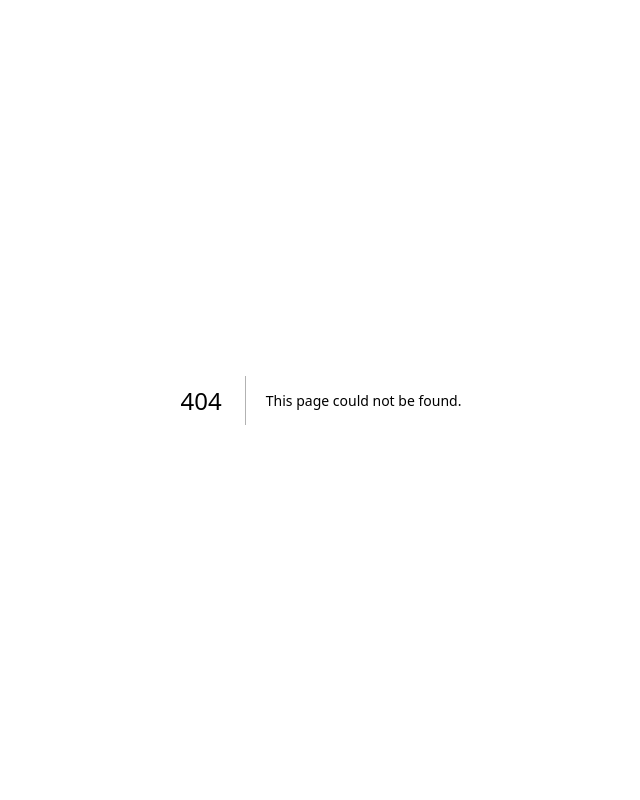
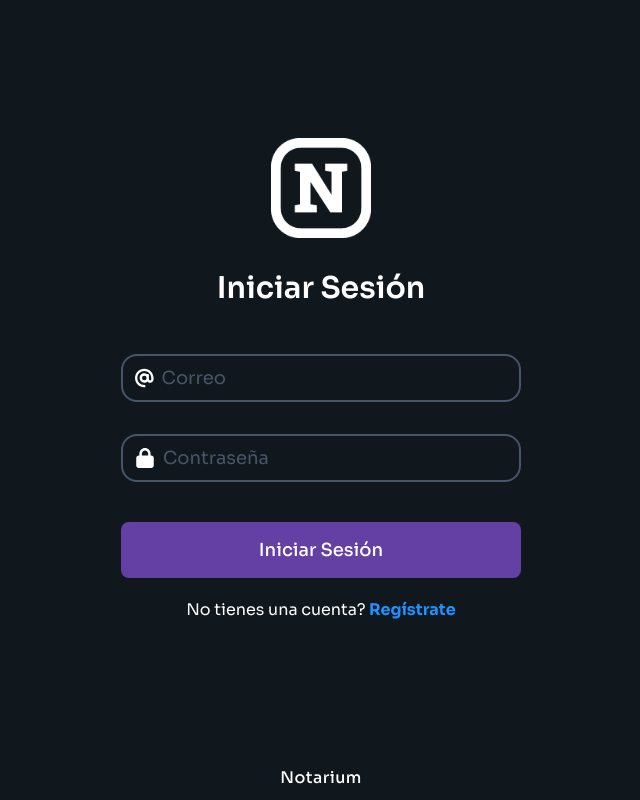
Before and after one commit to Estebanespg/NotariumWebApp, a Next.js app: page /signins in a window 1280 px wide. Before the commit this address had no page. Shown: the whole page, without its empty margins (319-959 px from the left). Built offline with nearby package versions, Linux system fonts and the light colour scheme; no server answers.

Commit message:
commit before disaster...

```diff
--- a/app/layout.jsx
+++ b/app/layout.jsx
@@ -1,5 +1,6 @@
 import { Sora } from "next/font/google";
 import "./globals.css";
+import { AuthContextProvider } from "@/context/AuthContext";
 
 const soraSans = Sora({ subsets: ["latin"] });
 
@@ -8,11 +9,13 @@
 export default function RootLayout({ children }) {
   return (
     <html lang="en">
-      <body
-        className={`${soraSans.className} antialiased`}
-      >
-        {children}
-      </body>
+      <AuthContextProvider>
+        <body
+          className={`${soraSans.className} antialiased`}
+        >
+          {children}
+        </body>
+      </AuthContextProvider>
     </html>
   );
 }
--- a/app/main/layout.jsx
+++ b/app/main/layout.jsx
@@ -7,7 +7,6 @@
 
 export default function MainLayout({ children }) {
   const currentRoute = usePathname();
-  console.log(currentRoute);
 
   return (
     <>
--- a/app/main/students/page.jsx
+++ b/app/main/students/page.jsx
@@ -1,11 +1,17 @@
+"use client";
+
 import StudentCard from "@/components/StudentCard";
+import { useAuth } from "@/context/AuthContext";
 
 export default function Students() {
+  const { user } = useAuth();
+  console.log(user);
+
   return (
     <div className="flex flex-col items-center">
       <div className="flex flex-col items-center mb-2">
         <p className="text-2xl font-semibold">Estudiantes del usuario:</p>
-        <p className="">email@email.com</p>
+        <p className="">a</p>
       </div>
       <StudentCard />
     </div>
--- a/app/SignUp/page.jsx
+++ b/app/signins/page.jsx
@@ -6,19 +6,66 @@
 import * as Yup from 'yup';
 import { FaAt, FaLock } from "react-icons/fa6";
 import Link from "next/link";
+import { signInWithEmailAndPassword } from 'firebase/auth';
+import { auth } from '../../firebase';
+import { useRouter } from "next/navigation";
 
-export default function SignUp() {
+export default function SignIn() {
+  const router = useRouter();
+
   // VALIDATION
-  const SignUpSchema = Yup.object().shape({
+  const SignInSchema = Yup.object().shape({
     email: Yup.string()
-      .email('Correo Inválido')
-      .required('Por favor ingresa un correo!')
-      .matches(/^[a-zA-Z0-9.!#$%&'*+/=?^_`{|}~-]+@[a-zA-Z0-9-]+(?:\.[a-zA-Z0-9-]+)*$/, "El formato del correo electrónico es inválido"),
+      .required('Por favor ingresa un correo!'),
     password: Yup.string()
-      .min(8, 'Muy corta!')
-      .required('Por favor ingresa una contraseña!')
-      .matches(/^(?=.*?[A-Z])(?=.*?[a-z])(?=.*?[0-9])(?=.*?[#?!@$%^&*-]).{8,}$/, "La contraseña debe tener al menos 8 caracteres, incluyendo una mayúscula, un número y un símbolo especial."),
+      .required('Por favor ingresa tu contraseña!'),
   });
+
+  // HANDLE SIGNIN
+  const handleSignIn = async (values) => {
+    try {
+      await signInWithEmailAndPassword(auth, values.email, values.password);
+      // Toast.show({
+      //   type: 'info',
+      //   text1: 'Iniciar Sesión',
+      //   text2: 'Bienvenido de vuelta! 👋'
+      // });
+      console.log(values.email);
+      console.log(values.password);
+      router.push("/main/students");
+      // router.replace("/Students");
+    } catch (error) {
+      if (error.code === 'auth/invalid-credential') {
+        console.log(error);
+        // Toast.show({
+        //   type: 'error',
+        //   text1: 'Correo y/o contraseña incorrectos',
+        //   text2: `Código de error: \n${error.code}`
+        // });
+      } else if (error.code === 'auth/invalid-email') {
+        console.log(error);
+        // Toast.show({
+        //   type: 'error',
+        //   text1: 'Correo inválido',
+        //   text2: `Código de error: \n${error.code}`
+        // });
+      } else if (error.code === 'auth/network-request-failed') {
+        console.log(error);
+        // Toast.show({
+        //   type: 'error',
+        //   text1: 'Conéctate a Internet',
+        //   text2: `Comprueba la conexión. \nCodigo de error: \n${error.code}`
+        // });
+      } else {
+        console.log(error);
+        // Toast.show({
+        //   type: 'error',
+        //   text1: 'Error',
+        //   text2: `Código de error: \n${error.code}`
+        // });
+      }
+    }
+  }
 
   return (
     <div className="w-screen h-dvh flex flex-col justify-center items-center">
@@ -27,13 +74,13 @@
         <Image src={icon} width="100" height="100" alt="Notarium Logo" />
 
         {/* TITLE */}
-        <p className="text-3xl font-semibold mt-8 mb-12">Registrarse</p>
+        <p className="text-3xl font-semibold mt-8 mb-12">Iniciar Sesión</p>
 
         {/* FORM */}
         <Formik
           initialValues={{ email: "", password: "" }}
-          validationSchema={SignUpSchema}
-        // onSubmit={handleSignIn}
+          validationSchema={SignInSchema}
+          onSubmit={handleSignIn}
         >
           {({ handleChange, handleBlur, handleSubmit, isValid, values }) => (
             <>
@@ -81,11 +128,12 @@
 
               {/* BUTTON */}
               <button
+                type="submit"
                 disabled={!isValid}
                 className={`w-full h-14 ${isValid ? 'bg-[#6440a5] hover:bg-[#7d56c7]' : 'bg-[#8067ad] cursor-not-allowed'} font-medium border-none rounded-lg items-center justify-center mb-5`}
                 onClick={handleSubmit}
               >
-                <p className="color-white text-lg">Registrarse</p>
+                <p className="color-white text-lg">Iniciar Sesión</p>
               </button>
             </>
           )}
@@ -93,9 +141,9 @@
 
         {/* TEXT */}
         <p className="text-white mb-10">
-          Ya tienes una cuenta?
-          <Link href="/signin">
-            <span className="text-[#1E90FF] font-bold"> Inicia Sesión</span>
+          No tienes una cuenta?
+          <Link href="/signup">
+            <span className="text-[#1E90FF] font-bold"> Regístrate</span>
           </Link>
         </p>
 
--- a/app/SignIn/page.jsx
+++ b/app/signups/page.jsx
@@ -7,13 +7,17 @@
 import { FaAt, FaLock } from "react-icons/fa6";
 import Link from "next/link";
 
-export default function SignIn() {
+export default function SignUp() {
   // VALIDATION
-  const SignInSchema = Yup.object().shape({
+  const SignUpSchema = Yup.object().shape({
     email: Yup.string()
-      .required('Por favor ingresa un correo!'),
+      .email('Correo Inválido')
+      .required('Por favor ingresa un correo!')
+      .matches(/^[a-zA-Z0-9.!#$%&'*+/=?^_`{|}~-]+@[a-zA-Z0-9-]+(?:\.[a-zA-Z0-9-]+)*$/, "El formato del correo electrónico es inválido"),
     password: Yup.string()
-      .required('Por favor ingresa tu contraseña!'),
+      .min(8, 'Muy corta!')
+      .required('Por favor ingresa una contraseña!')
+      .matches(/^(?=.*?[A-Z])(?=.*?[a-z])(?=.*?[0-9])(?=.*?[#?!@$%^&*-]).{8,}$/, "La contraseña debe tener al menos 8 caracteres, incluyendo una mayúscula, un número y un símbolo especial."),
   });
 
   return (
@@ -23,12 +27,12 @@
         <Image src={icon} width="100" height="100" alt="Notarium Logo" />
 
         {/* TITLE */}
-        <p className="text-3xl font-semibold mt-8 mb-12">Iniciar Sesión</p>
+        <p className="text-3xl font-semibold mt-8 mb-12">Registrarse</p>
 
         {/* FORM */}
         <Formik
           initialValues={{ email: "", password: "" }}
-          validationSchema={SignInSchema}
+          validationSchema={SignUpSchema}
         // onSubmit={handleSignIn}
         >
           {({ handleChange, handleBlur, handleSubmit, isValid, values }) => (
@@ -77,11 +81,12 @@
 
               {/* BUTTON */}
               <button
+                type="submit"
                 disabled={!isValid}
                 className={`w-full h-14 ${isValid ? 'bg-[#6440a5] hover:bg-[#7d56c7]' : 'bg-[#8067ad] cursor-not-allowed'} font-medium border-none rounded-lg items-center justify-center mb-5`}
                 onClick={handleSubmit}
               >
-                <p className="color-white text-lg">Iniciar Sesión</p>
+                <p className="color-white text-lg">Registrarse</p>
               </button>
             </>
           )}
@@ -89,9 +94,9 @@
 
         {/* TEXT */}
         <p className="text-white mb-10">
-          No tienes una cuenta?
-          <Link href="/signup">
-            <span className="text-[#1E90FF] font-bold"> Regístrate</span>
+          Ya tienes una cuenta?
+          <Link href="/signin">
+            <span className="text-[#1E90FF] font-bold"> Inicia Sesión</span>
           </Link>
         </p>
 
--- /dev/null
+++ b/context/AuthContext.js
@@ -0,0 +1,28 @@
+"use client";
+
+import { createContext, useContext, useEffect, useState } from "react";
+import { onAuthStateChanged } from "firebase/auth";
+import { auth } from '../firebase';
+
+const AuthContext = createContext();
+
+export const AuthContextProvider = ({ children }) => {
+  const [user, setUser] = useState(null);
+  const [loading, setLoading] = useState(true);
+
+  useEffect(() => {
+    const unsubscribe = onAuthStateChanged(auth, (user) => {
+      setUser(user);
+      setLoading(false);  // Cuando Firebase termina de verificar el estado, cambiamos el loading a false
+    });
+    return unsubscribe;
+  }, []);
+
+  return (
+    <AuthContext.Provider value={{ user, loading }}>
+      {children}
+    </AuthContext.Provider>
+  );
+};
+
+export const useAuth = () => useContext(AuthContext);
--- a/firebase.js
+++ b/firebase.js
@@ -0,0 +1,21 @@
+import { initializeApp } from "firebase/app";
+// import { initializeAuth, setPersistence, browserLocalPersistence } from 'firebase/auth';
+import { initializeAuth } from 'firebase/auth';
+import { getFirestore } from "firebase/firestore";
+
+const firebaseConfig = {
+  apiKey: process.env.NEXT_PUBLIC_FIREBASE_API_KEY,
+  authDomain: process.env.NEXT_PUBLIC_FIREBASE_AUTH_DOMAIN,
+  projectId: process.env.NEXT_PUBLIC_FIREBASE_PROJECT_ID,
+  storageBucket: process.env.NEXT_PUBLIC_FIREBASE_STORAGE_BUCKET,
+  messagingSenderId: process.env.NEXT_PUBLIC_FIREBASE_MESSAGING_SENDER_ID,
+  appId: process.env.NEXT_PUBLIC_FIREBASE_APP_ID
+};
+
+const app = initializeApp(firebaseConfig);
+
+export const auth = initializeAuth(app);
+
+// setPersistence(auth, browserLocalPersistence);
+
+export const db = getFirestore(app);
```
